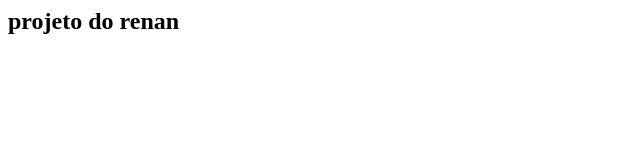
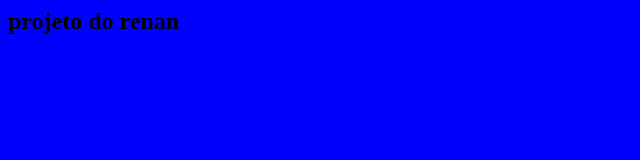
Before and after one commit to rjrenan77/curso-git, a plain HTML site: page index.html in a window 1280 px wide. Shown: the whole page, without its empty margins (0-640 px from the left). Drawn offline with Linux system fonts and the light colour scheme.

Commit message:
inicio do design

```diff
--- /dev/null
+++ b/estilo.css
@@ -0,0 +1,3 @@
+body {
+	background-color: blue;
+}
--- a/index.html
+++ b/index.html
@@ -1,5 +1,5 @@
 <html>
-	<head></head>
+	<head><link rel="stylesheet" href="estilo.css"></head>
 	<body>
 		<h2> projeto do renan </h2>
 	</body>
```
